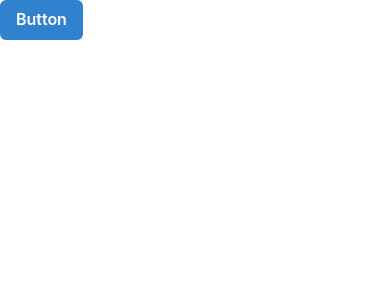
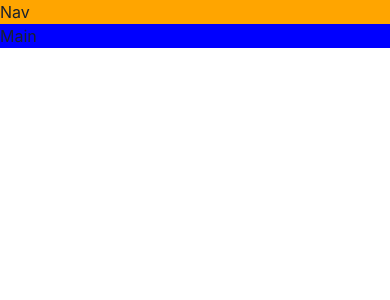
Before and after one commit to kundan842/Game-hub, a React (Vite) app in the folder game-store/: page / in a window 390 px wide. Shown: the top 300 px of the page. Built offline with nearby package versions, Linux system fonts and the light colour scheme.

Commit message:
responsive layput added

```diff
--- a/game-store/src/App.tsx
+++ b/game-store/src/App.tsx
@@ -1,9 +1,29 @@
-import { Button, ButtonGroup } from "@chakra-ui/react";
+import { Button, ButtonGroup, Grid, GridItem, Show } from "@chakra-ui/react";
 
 function App() {
   return (
     <div>
-      <Button colorScheme="blue">Button</Button>
+      <Grid
+        templateAreas={{
+          base: `"nav" "main"`, // for mobile device ecah row has one col
+          lg: `"nav nav" "aside main"`, // for large device
+        }}
+      >
+        <GridItem area={"nav"} bg="orange">
+          {" "}
+          Nav
+        </GridItem>
+        <Show above="lg">
+          {" "}
+          <GridItem area={"aside"} bg="pink">
+            Aside
+          </GridItem>
+        </Show>
+
+        <GridItem area={"main"} bg="blue">
+          Main
+        </GridItem>
+      </Grid>
     </div>
   );
 }
```
Also changed, not shown: game-store/notes.txt.
